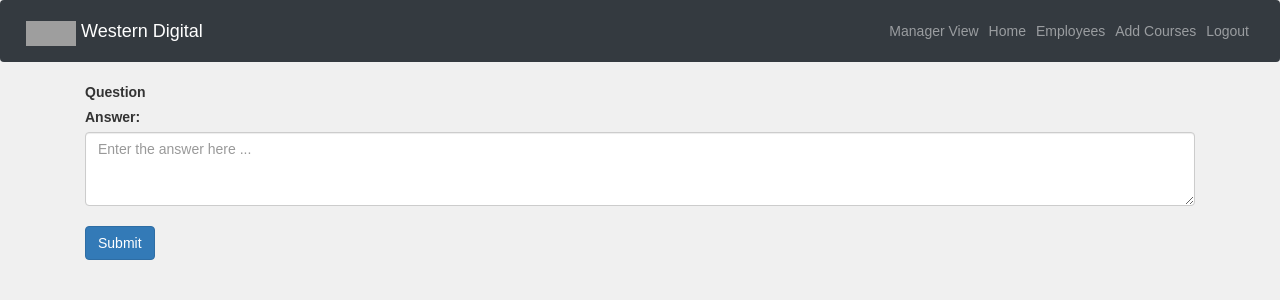
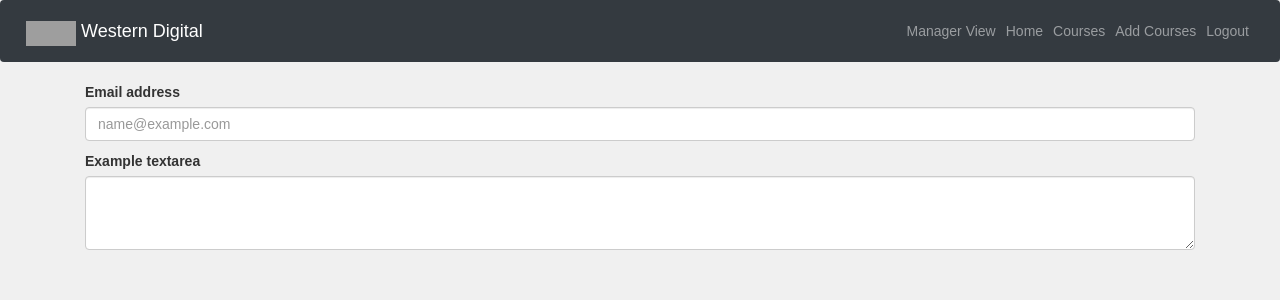
Before and after one commit to 2ashy4u/CSE120Project, a Flask app: template website/templates/courseTest.html in a window 1280 px wide. Shown: the top 300 px of the page. Run offline with Flask 2, Linux system fonts and the light colour scheme; the template is opened without the code that fills it: values that come from a table or form of the project are taken from there, others are empty; data comes from the database, SQL or seed files in the repository; some libraries are stand-ins or nearby versions; grey boxes are pictures that could not be loaded.

Commit message:
Fixed add course bug

```diff
--- a/website/templates/addCourse.html
+++ b/website/templates/addCourse.html
@@ -116,7 +116,7 @@
                 <th>EmployeeID</th>
                 <th>Action</th>
               </tr>
-              {% for user in user.employees%}
+              {% for user in user.employees %}
               <tr>
                 <td>{{user.firstname}}</td>
                 <td>{{user.lastname}}</td>
--- a/website/templates/courseTest.html
+++ b/website/templates/courseTest.html
@@ -26,10 +26,11 @@
       <a class="nav-iten nav-link" id="manager" href="/Manager">Manager View</a>
       {% endif %}
       <a class="nav-iten nav-link" id="home" href="/Home">Home</a>
-      <a class="nav-iten nav-link" id="quiz" href="/Employees">Employees</a>
+      <a class="nav-iten nav-link" id="quiz" href="/CoursesOverview">Courses</a>
       {% if user.isManager == 'Y' %}
       <a class="nav-iten nav-link" id="add_quiz" href="/AddCourses"
-        >Add Courses</a>
+        >Add Courses</a
+      >
       {% endif %}
       <a class="nav-item nav-link" id="logout" href="/logout">Logout</a>
       {% else %}
@@ -39,61 +40,24 @@
   </div>
 </nav>
 {%endblock%} {% block content %}
+<div class="mb-3">
+  <label for="exampleFormControlInput1" class="form-label">Email address</label>
+  <input
+    type="email"
+    class="form-control"
+    id="exampleFormControlInput1"
+    placeholder="name@example.com"
+  />
+</div>
+<div class="mb-3">
+  <label for="exampleFormControlTextarea1" class="form-label"
+    >Example textarea</label
+  >
+  <textarea
+    class="form-control"
+    id="exampleFormControlTextarea1"
+    rows="3"
+  ></textarea>
+</div>
 
-<body>
-  {% with message = get_flashed_messages(category_filter=["error"]) %}
-    {%if message %}
-      {% for message in get_flashed_messages() %}
-        <div class="alert alert-danger" role="alert">
-        {{ message }}
-          <button
-            type="button"
-            class="close"
-            data-dismiss="alert"
-            aria-label="Close"
-          >
-            <span aria-hidden="true">&times;</span>
-          </button>
-        </div>
-      {% endfor %} {% endif%} {% endwith %}
-  {% with message = get_flashed_messages(category_filter=["success"]) %}
-    {%if message %}
-      {% for message in get_flashed_messages() %}
-      <div class="alert alert-success" role="alert">
-        {{ message }}
-        <button
-          type="button"
-          class="close"
-          data-dismiss="alert"
-          aria-label="Close"
-        >
-          <span aria-hidden="true">&times;</span>
-        </button>
-      </div>
-  {% endfor %} {% endif%} {% endwith %}
-
-  <div class="addAnswer">
-    <div class="question">
-      <label for="question" class="form-label">Question</label>
-      {% for employee_course in user.employee_courses %}
-        <li>{{_course.query.filter_by(idcourses=employee_course.course_id).first().courseQues}}</li>
-      {% endfor %}
-    </div>
-
-    <div class = "addAnswerTheQuestion">
-      <form action="#" method="POST">
-        <label for="addAnswerText">Answer:</label>
-        <textarea
-          type = "text"
-          class="form-control"
-          name = "answerText"
-          id="answerText"
-          rows="3"
-          placeholder="Enter the answer here ..."></textarea>
-    </div>
-    <br>
-    <input type="submit" id = "submitButtonCourse" class="btn btn-primary"></button>
-    </form>
-  </div>
-</body>
 {% endblock %}
```
Also changed, not shown: website/auth.py (+14 -6 lines), README.md, 1 other file.
